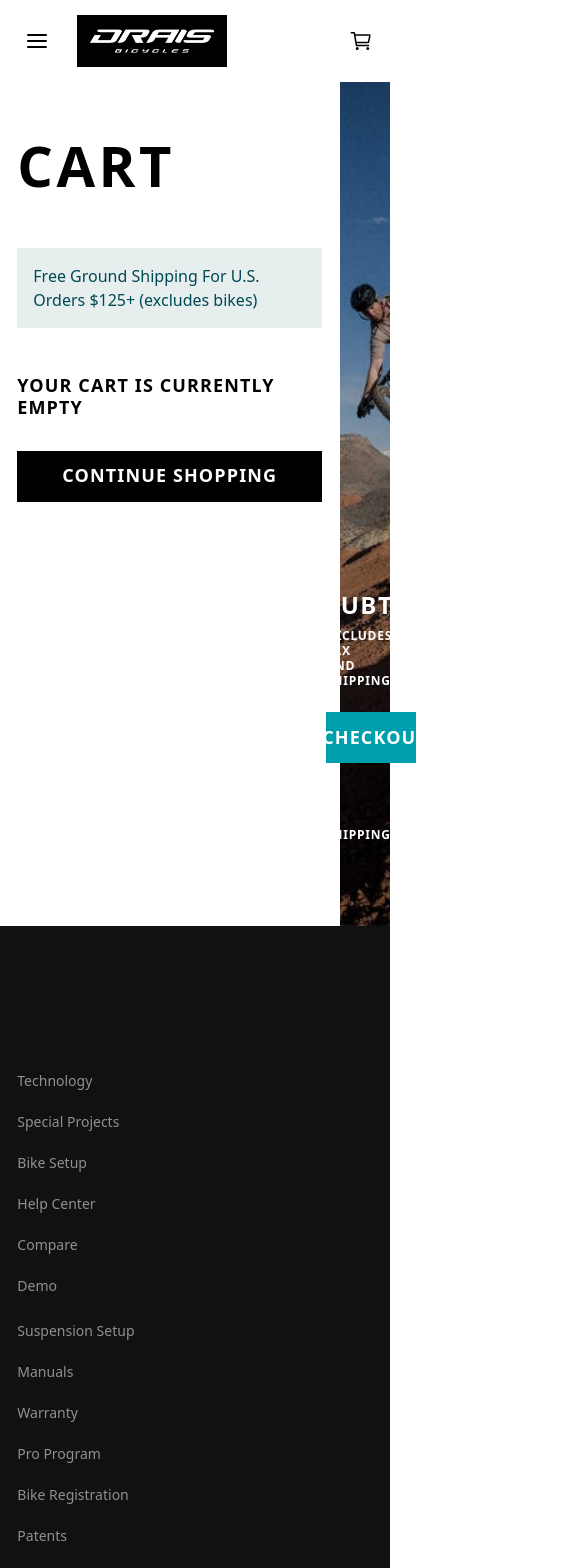
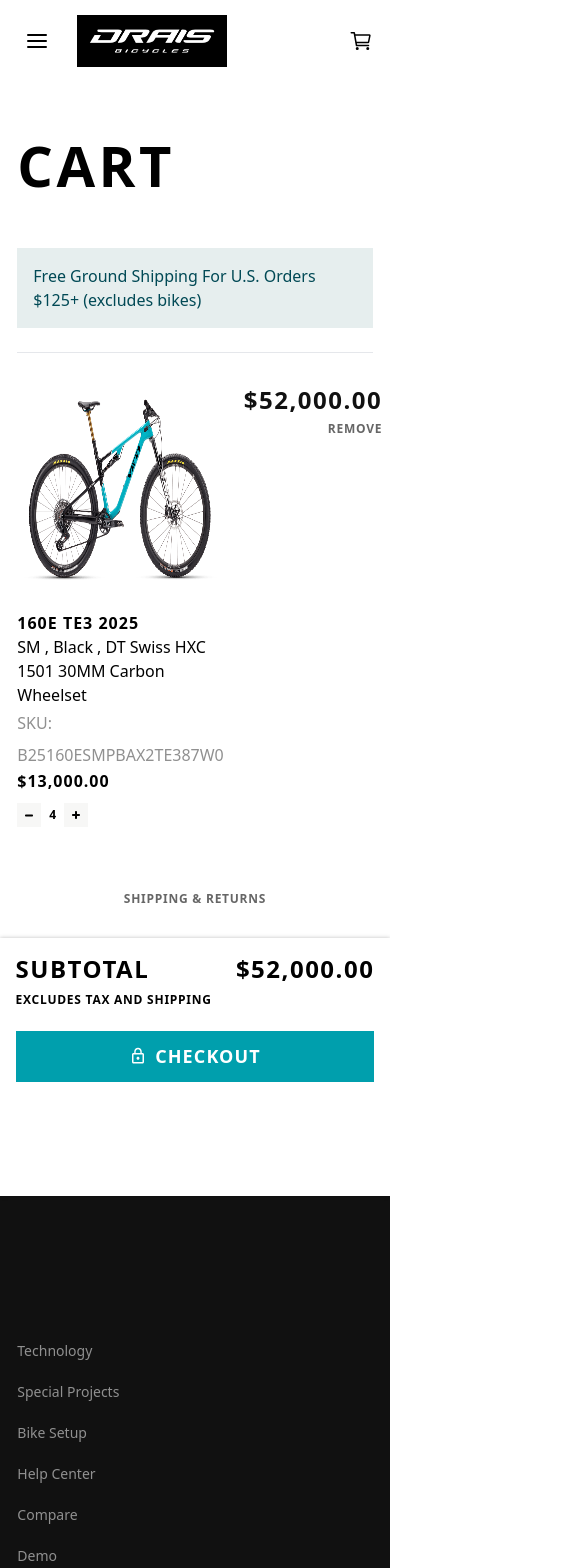
Before and after one commit to ari889/sports-ecommerce, a Next.js app: page /cart in a window 390 px wide. Shown: the top 1568 px of the page, 585 px wide, since content can reach past the window. Built offline with nearby package versions, Linux system fonts and the light colour scheme.

Commit message:
Responsive cart page

```diff
--- a/app/(other)/cart/page.tsx
+++ b/app/(other)/cart/page.tsx
@@ -1,13 +1,13 @@
+import CartItem from "@/components/pages/cart/CartItem";
 import Image from "next/image";
 import React from "react";
 import { MdLockOutline } from "react-icons/md";
-import { TiMinus, TiPlus } from "react-icons/ti";
 
 const CartPage = () => {
-  const isEmpty = true;
+  const isEmpty = false;
   return (
-    <div className="h-screen flex flex-row">
-      <div className="w-full px-[4.44vw]">
+    <div className="min-h-screen flex flex-col justify-between lg:flex-row">
+      <div className="flex-1 px-[4.44vw]">
         <h2 className="my-[3rem] text-black uppercase text-[3.5rem] font-bold leading-[1.25] tracking-[.0625em]">
           Cart
         </h2>
@@ -30,55 +30,9 @@
           <>
             <hr />
             <ul>
-              <li className="flex flex-row items-stretch py-[2rem] gap-5">
-                <div>
-                  <Image
-                    src="/images/cycles/1.png"
-                    alt="Product 1"
-                    width={100}
-                    height={100}
-                    className="aspect-square w-full h-auto"
-                  />
-                </div>
-                <div className="w-full">
-                  <a
-                    href="#"
-                    className=" font-bold uppercase text-black leading-[1.25] tracking-[.0625em] break-words"
-                  >
-                    160E TE3 2025
-                  </a>
-                  <p className="break-words font-[.875rem] text-dark capitalize">
-                    SM , black , DT Swiss HXC 1501 30MM Carbon Wheelset
-                  </p>
-                  <p className="text-[#909090] leading-[2] capitalize">
-                    SKU: B25160ESMPBAX2TE387W0
-                  </p>
-                  <h3 className="text-black font-bold leading-[1.25] tracking-[.0625em] uppercase">
-                    $13,000.00
-                  </h3>
-                </div>
-                <div className="text-right">
-                  <div className="flex fles-row justify-end items-center gap-4">
-                    <div className="flex flex-row justify-end items-center gap-2">
-                      <button className="text-black text-[.75rem] h-[1.5rem] w-[1.5rem] bg-[#f7f7f6] flex justify-center items-center">
-                        <TiMinus />
-                      </button>
-                      <p className="text-black text-[.75rem] font-bold">4</p>
-                      <button className="text-black text-[.75rem] h-[1.5rem] w-[1.5rem] bg-[#f7f7f6] flex justify-center items-center">
-                        <TiPlus />
-                      </button>
-                    </div>
-                    <h2 className="text-[#111] uppercase font-bold leading-[1.25] tracking-[.0625em] text-[1.5rem]">
-                      $52,000.00
-                    </h2>
-                  </div>
-                  <button className="uppercase text-[#666] cursor-pointer font-bold leading-[1.25] tracking-[.0625em] whitespace-nowrap text-[.75rem]">
-                    Remove
-                  </button>
-                </div>
-              </li>
+              <CartItem />
             </ul>
-            <div className="flex flex-row justify-between items-baseline py-[2.5rem]">
+            <div className="flex-row justify-between gap-3 items-baseline py-[2.5rem] hidden lg:flex">
               <div>
                 <h4 className="text-[1.5rem] font-bold uppercase leading-[1.25] tracking-[.0625em]">
                   Subtotal
@@ -91,28 +45,34 @@
                 $52,000.00
               </h2>
             </div>
+            <a
+              href="#"
+              className="block lg:hidden text-[.75rem] py-[2rem] text-[#666] font-bold leading-[1.25] tracking-[.0625em] uppercase text-center"
+            >
+              Shipping & Returns
+            </a>
           </>
         )}
       </div>
-      <div className="w-[700px] relative">
-        <div className="absolute top-0 left-0 w-full h-full bg-black/25 z-20"></div>
+      <div className="w-full lg:w-[500px] relative">
+        <div className="absolute top-0 left-0 w-full h-full bg-black/25 z-20 hidden lg:block"></div>
         <Image
           src="/images/cart/cart-bg.jpg"
           width={800}
           height={900}
           alt="Cart bg"
-          className="absolute top-0 left-0 w-full h-full object-cover z-10"
+          className="absolute top-0 left-0 w-full h-full object-cover z-10 hidden lg:block"
         />
-        <div className="absolute bottom-[4rem] right-[4rem] w-[calc(100%-8rem)] z-30">
+        <div className="static lg:absolute bottom-0 right-0 w-full z-30 p-[4vw] shadow-[0_0_4px_0_rgba(0,0,0,0.25)] lg:shadow-none">
           <div className="flex flex-row justify-between items-center mb-[.5rem]">
-            <h4 className="text-[1.5rem] font-bold leading-[1.25] tracking-[.0625em] uppercase text-white">
+            <h4 className="text-[1.5rem] font-bold leading-[1.25] tracking-[.0625em] uppercase text-black lg:text-white">
               Subtotal
             </h4>
-            <h5 className="text-[1.5rem] font-bold leading-[1.25] tracking-[.0625em] uppercase text-white">
+            <h5 className="text-[1.5rem] font-bold leading-[1.25] tracking-[.0625em] uppercase text-black lg:text-white">
               $52,000.00
             </h5>
           </div>
-          <p className="uppercase text-white text-[.75rem] font-bold leading-[1.25] tracking-[.0625em]">
+          <p className="uppercase text-black lg:text-white text-[.75rem] font-bold leading-[1.25] tracking-[.0625em]">
             Excludes Tax and Shipping
           </p>
           <button className="mt-[1.5rem] mb-[2rem] bg-[#009fad] text-white text-[1.125rem] font-bold tracking-[.0625em] leading-[1.2] uppercase whitespace-nowrap flex items-center justify-center text-center p-[calc(.75em+1px)2.5em] w-full transition delay-75 hover:bg-[#008894]">
--- /dev/null
+++ b/components/pages/cart/CartItem.tsx
@@ -0,0 +1,52 @@
+import Image from "next/image";
+import React from "react";
+import CartStock from "./CartStock";
+
+const CartItem = () => {
+  return (
+    <li className="flex flex-row items-stretch py-[2rem] gap-5">
+      <div className="flex flex-col sm:flex-row justify-between gap-5">
+        <div className="min-w-[100px]">
+          <Image
+            src="/images/cycles/1.png"
+            alt="Product 1"
+            width={100}
+            height={100}
+            className="aspect-square w-full h-auto"
+          />
+        </div>
+        <div className="w-full">
+          <a
+            href="#"
+            className=" font-bold uppercase text-black leading-[1.25] tracking-[.0625em] break-words"
+          >
+            160E TE3 2025
+          </a>
+          <p className="break-words font-[.875rem] text-dark capitalize">
+            SM , black , DT Swiss HXC 1501 30MM Carbon Wheelset
+          </p>
+          <p className="text-[#909090] leading-[2] capitalize">
+            SKU: B25160ESMPBAX2TE387W0
+          </p>
+          <h3 className="text-black font-bold leading-[1.25] tracking-[.0625em] uppercase">
+            $13,000.00
+          </h3>
+          <CartStock className="justify-start flex mt-3 lg:hidden" />
+        </div>
+      </div>
+      <div className="text-right">
+        <div className="flex fles-row justify-end items-center gap-4">
+          <CartStock className="justify-end hidden lg:flex" />
+          <h2 className="text-[#111] uppercase font-bold leading-[1.25] tracking-[.0625em] text-[1.5rem]">
+            $52,000.00
+          </h2>
+        </div>
+        <button className="uppercase text-[#666] cursor-pointer font-bold leading-[1.25] tracking-[.0625em] whitespace-nowrap text-[.75rem]">
+          Remove
+        </button>
+      </div>
+    </li>
+  );
+};
+
+export default CartItem;
--- /dev/null
+++ b/components/pages/cart/CartStock.tsx
@@ -0,0 +1,18 @@
+import React from "react";
+import { TiMinus, TiPlus } from "react-icons/ti";
+
+const CartStock = ({ className }: { className?: string }) => {
+  return (
+    <div className={`flex-row items-center gap-2 ${className}`}>
+      <button className="text-black text-[.75rem] h-[1.5rem] w-[1.5rem] bg-[#f7f7f6] flex justify-center items-center">
+        <TiMinus />
+      </button>
+      <p className="text-black text-[.75rem] font-bold">4</p>
+      <button className="text-black text-[.75rem] h-[1.5rem] w-[1.5rem] bg-[#f7f7f6] flex justify-center items-center">
+        <TiPlus />
+      </button>
+    </div>
+  );
+};
+
+export default CartStock;
```
